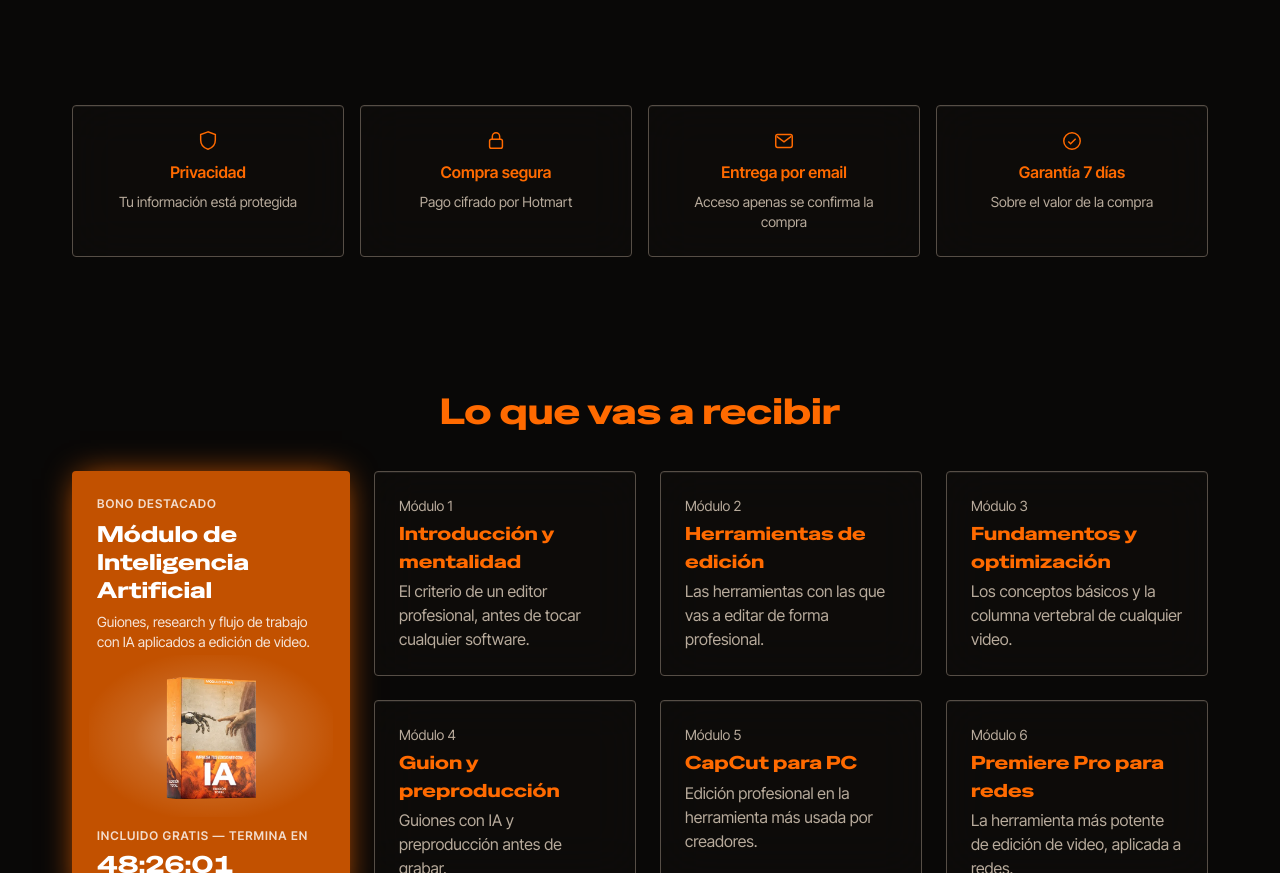
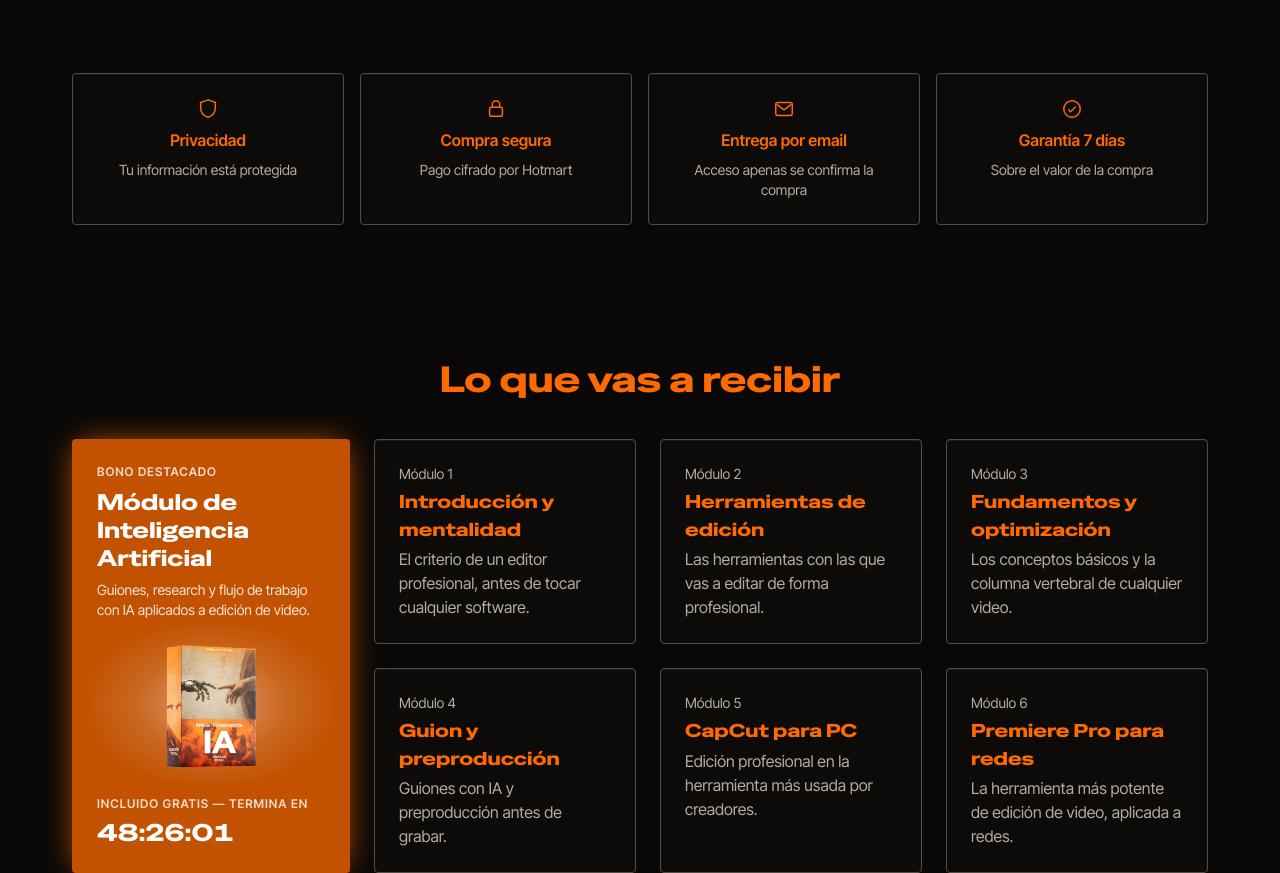
Before and after one commit to davidprietooficial-ux/pet-plandedicion-venta-web, a website built with Vite: page index.html in a window 1280 px wide. Shown: the part 2872-3745 px from the top of the page. Built offline with nearby package versions, Linux system fonts and the light colour scheme; what tailwind-animations would draw is missing.

Commit message:
fix(confianza): reduce el margen superior de la grilla de confianza
De --spacing-xl (48px) a --spacing-sm (16px), pedido explícito tras
verlo aún ancho con el primer ajuste a --spacing-lg.

```diff
--- a/index.html
+++ b/index.html
@@ -513,7 +513,7 @@
                encerrada dentro de su caja con borde y fondo — el "cuadro que
                encierra todo" y el doble padding (el de #precio Y el de
                .contenedor) que apretaba de más el texto. -->
-          <div class="mt-[var(--spacing-xl)] grid gap-[var(--spacing-sm)] md:grid-cols-4">
+          <div class="mt-[var(--spacing-sm)] grid gap-[var(--spacing-sm)] md:grid-cols-4">
             <div class="tarjeta flex flex-col items-center gap-[var(--spacing-2xs)] text-center" data-revelar data-revelar-retraso="0">
               <svg width="22" height="22" viewBox="0 0 24 24" fill="none" class="titulo-marca" aria-hidden="true">
                 <path
```
